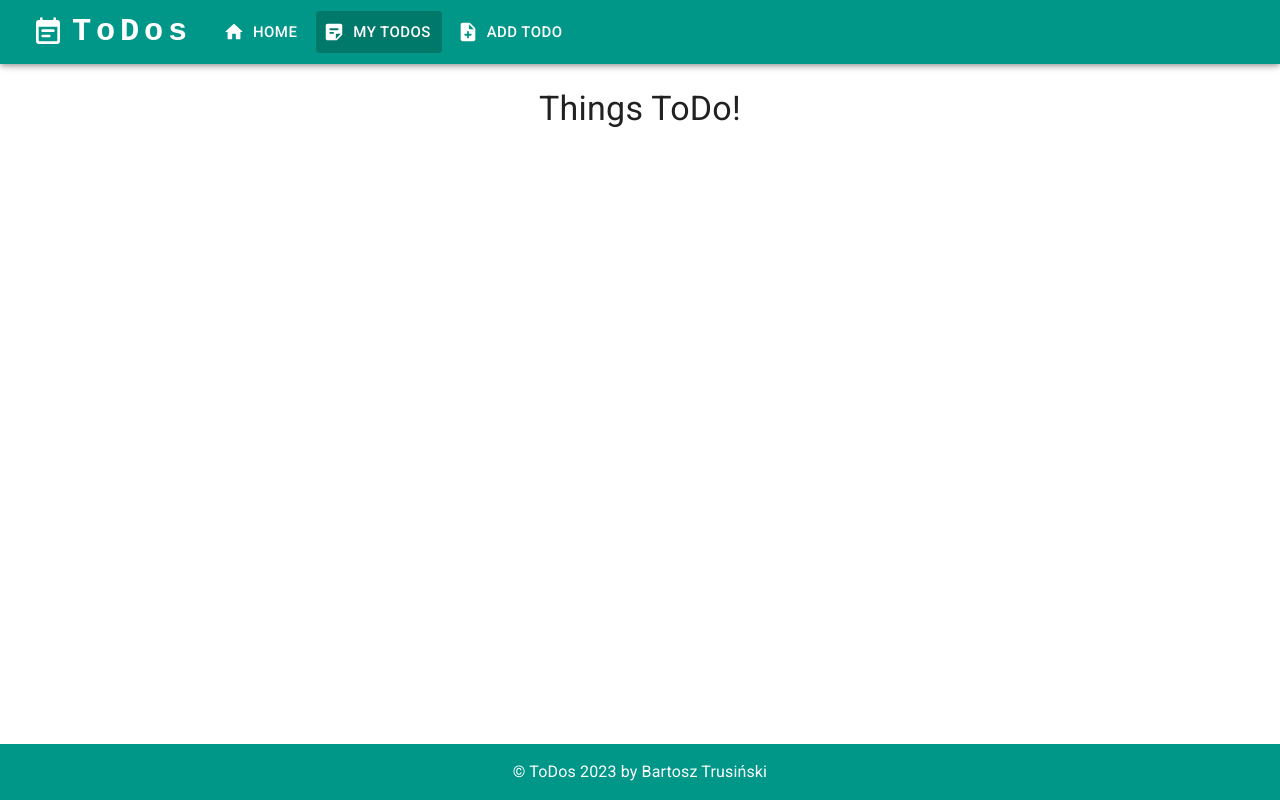
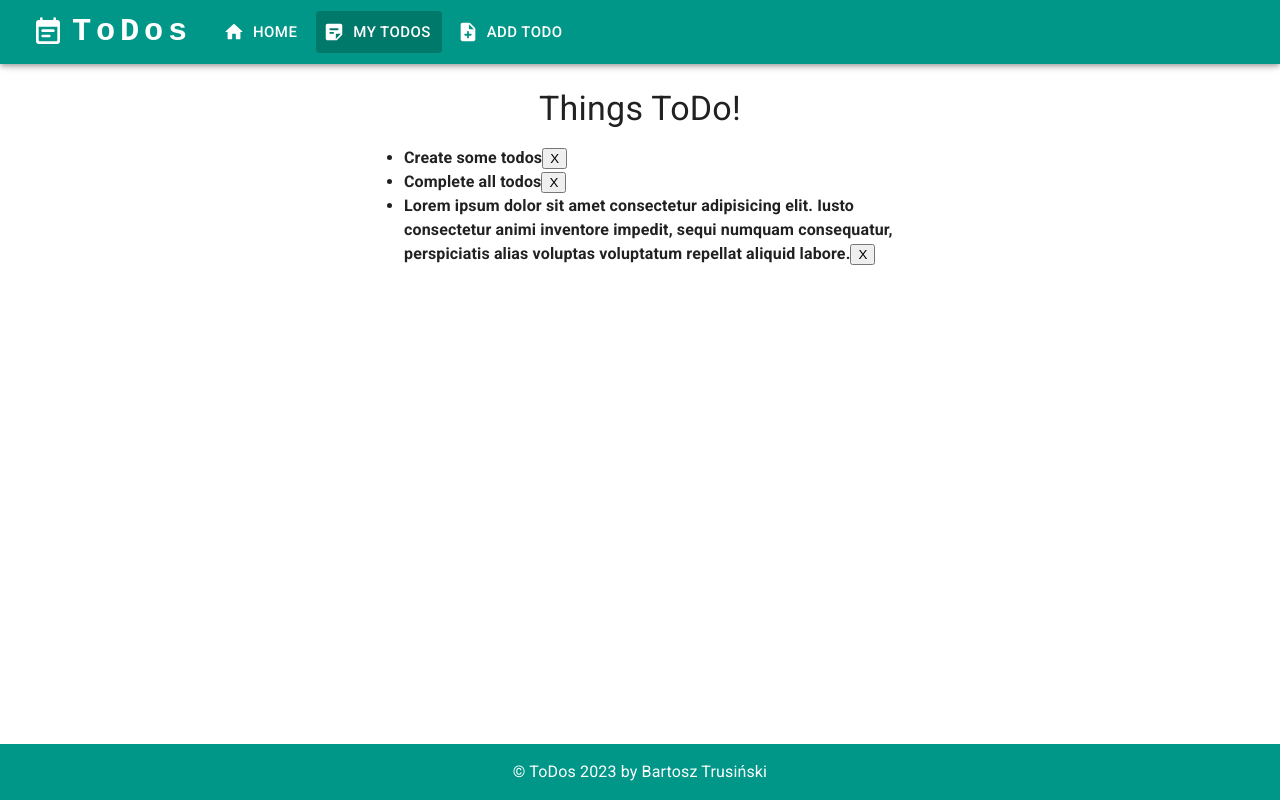
Before and after one commit to bartosztrusinski/todos, a React (Vite) app: page /todos in a window 1280 px wide. Built offline with nearby package versions, Linux system fonts and the light colour scheme.

Commit message:
small adjustments

```diff
--- a/index.html
+++ b/index.html
@@ -4,7 +4,7 @@
     <meta charset="UTF-8" />
     <link rel="icon" type="image/svg+xml" href="/vite.svg" />
     <meta name="viewport" content="width=device-width, initial-scale=1.0" />
-    <title>Todos</title>
+    <title>ToDos</title>
   </head>
   <body>
     <div id="root"></div>
--- a/src/components/HomePage.tsx
+++ b/src/components/HomePage.tsx
@@ -1,12 +1,8 @@
 import {
-  Box,
   Button,
   Card,
   CardActions,
   CardContent,
-  Container,
-  Divider,
-  Link,
   Typography,
 } from '@mui/material';
 
--- a/src/components/Navbar.tsx
+++ b/src/components/Navbar.tsx
@@ -10,7 +10,6 @@ import {
   AppBar,
   Box,
   Button,
-  CssBaseline,
   Divider,
   Drawer,
   IconButton,
@@ -27,17 +26,17 @@ const drawerWidth = 240;
 const pages = [
   {
     name: 'Home',
-    href: '/',
+    url: '/',
     icon: <HomeRoundedIcon />,
   },
   {
     name: 'My Todos',
-    href: '/todos',
+    url: '/todos',
     icon: <StickyNote2RoundedIcon />,
   },
   {
     name: 'Add Todo',
-    href: '/todos/new',
+    url: '/todos/new',
     icon: <NoteAddRoundedIcon />,
   },
 ];
@@ -70,8 +69,8 @@ const NavBar = () => {
         {pages.map((page) => (
           <ListItem key={page.name} disablePadding>
             <ListItemButton
-              href={page.href}
-              selected={Boolean(useMatch(page.href))}>
+              href={page.url}
+              selected={Boolean(useMatch(page.url))}>
               <ListItemIcon>{page.icon}</ListItemIcon>
               <ListItemText primary={page.name} />
             </ListItemButton>
@@ -123,12 +122,12 @@ const NavBar = () => {
               <Button
                 size='large'
                 startIcon={page.icon}
-                href={page.href}
+                href={page.url}
                 key={page.name}
                 sx={{
                   mr: 1,
                   color: 'background.default',
-                  backgroundColor: useMatch(page.href)
+                  backgroundColor: useMatch(page.url)
                     ? 'primary.dark'
                     : 'primary.main',
                 }}>
--- a/src/features/todos/todosSlice.ts
+++ b/src/features/todos/todosSlice.ts
@@ -1,8 +1,26 @@
 import { createSlice, nanoid } from '@reduxjs/toolkit';
-import Todo from './Todo/Todo';
+import Todo from './Todo';
 import type { Selector } from '@reduxjs/toolkit';
 
-const initialState: Todo[] = [];
+const initialState: Todo[] = [
+  {
+    id: nanoid(),
+    task: 'Create some todos',
+    completed: false,
+  },
+  {
+    id: nanoid(),
+    task: 'Complete all todos',
+    completed: false,
+  },
+  {
+    id: nanoid(),
+    task: `Lorem ipsum dolor sit amet consectetur adipisicing elit. Iusto
+     consectetur animi inventore impedit, sequi numquam consequatur,
+      perspiciatis alias voluptas voluptatum repellat aliquid labore.`,
+    completed: false,
+  },
+];
 
 const todosSlice = createSlice({
   name: 'todos',
```
